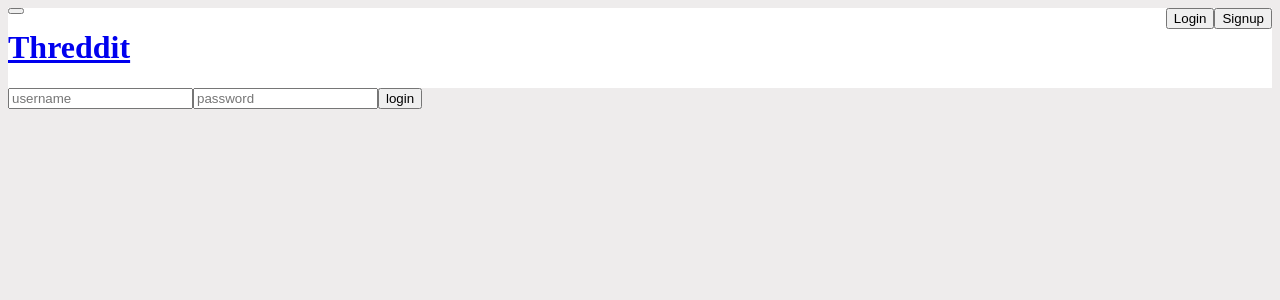
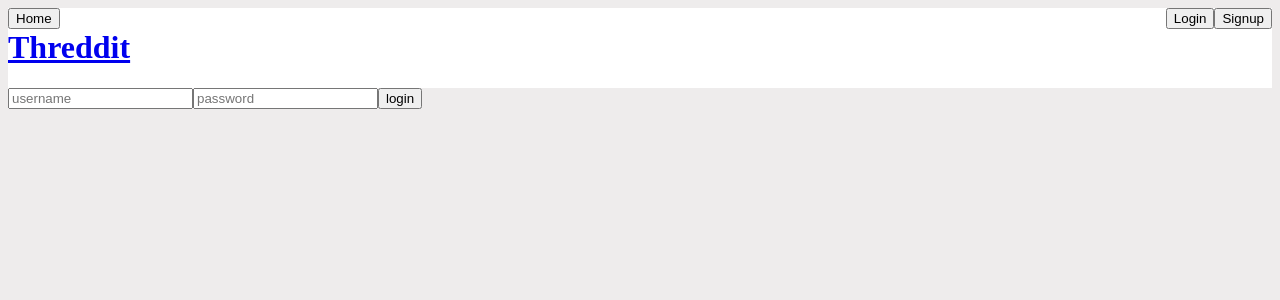
Before and after one commit to Mitch281/django-react-reddit-clone, a React (Create React App) app in the folder frontend/: page /login in a window 1280 px wide. Shown: the top 300 px of the page. Built offline with nearby package versions, Linux system fonts and the light colour scheme; no server answers.

Commit message:
Improved category dropdown. Need to figure out how to close it when page loads.

```diff
--- a/frontend/src/components/Nav/Categories.js
+++ b/frontend/src/components/Nav/Categories.js
@@ -1,7 +1,10 @@
 import { useEffect, useState } from "react";
+import { useNavigate } from "react-router-dom";
 import Category from "./Category";
 
 const Categories = () => {
+    let navigate = useNavigate();
+
     const [categories, setCategories] = useState([]);
 
     async function fetchCategories() {
@@ -19,11 +22,16 @@ const Categories = () => {
         fetchCategories();
     }, []);
 
+    function navigateToHome() {
+        navigate("/");
+    }
+
     return (
-        categories.map((category) =>
-            <Category key={category.id} category={category} />
-        )
-    )
+        <>
+            <button type="button" onClick={navigateToHome}>Home</button>
+            {categories.map(category => <Category key={category.id} category={category} />)}
+        </>
+    );
 }
 
 export default Categories
--- a/frontend/src/components/Nav/CategoryDropdown.js
+++ b/frontend/src/components/Nav/CategoryDropdown.js
@@ -1,4 +1,4 @@
-import { useState } from "react";
+import { useState, useEffect } from "react";
 import Categories from "./Categories";
 import PropTypes from "prop-types";
 
@@ -13,7 +13,7 @@ const CategoryDropdown = (props) => {
     return (
         <div id="category-dropdown">
             <button type="button" onClick={handleCategoryClick} id="category-in-focus">
-                <span>{props.activeCategory}</span>
+                {props.activeCategory === undefined ? <span>Home</span> : <span>props.activeCategory</span>}
             </button>
             {wantDropdown ? <Categories /> : ""}
         </div>
--- a/frontend/src/components/Nav/Navbar.js
+++ b/frontend/src/components/Nav/Navbar.js
@@ -1,9 +1,8 @@
-import { Link } from "react-router-dom";
+import { Link, useParams } from "react-router-dom";
 import LoginButton from "./LoginButton";
 import SignupButton from "./SignupButton";
 import "../../style/navbar.css";
 import { useRef, useEffect } from "react";
-import { useParams } from "react-router-dom";
 import CategoryDropdown from "./CategoryDropdown";
 
 const Navbar = () => {
```
